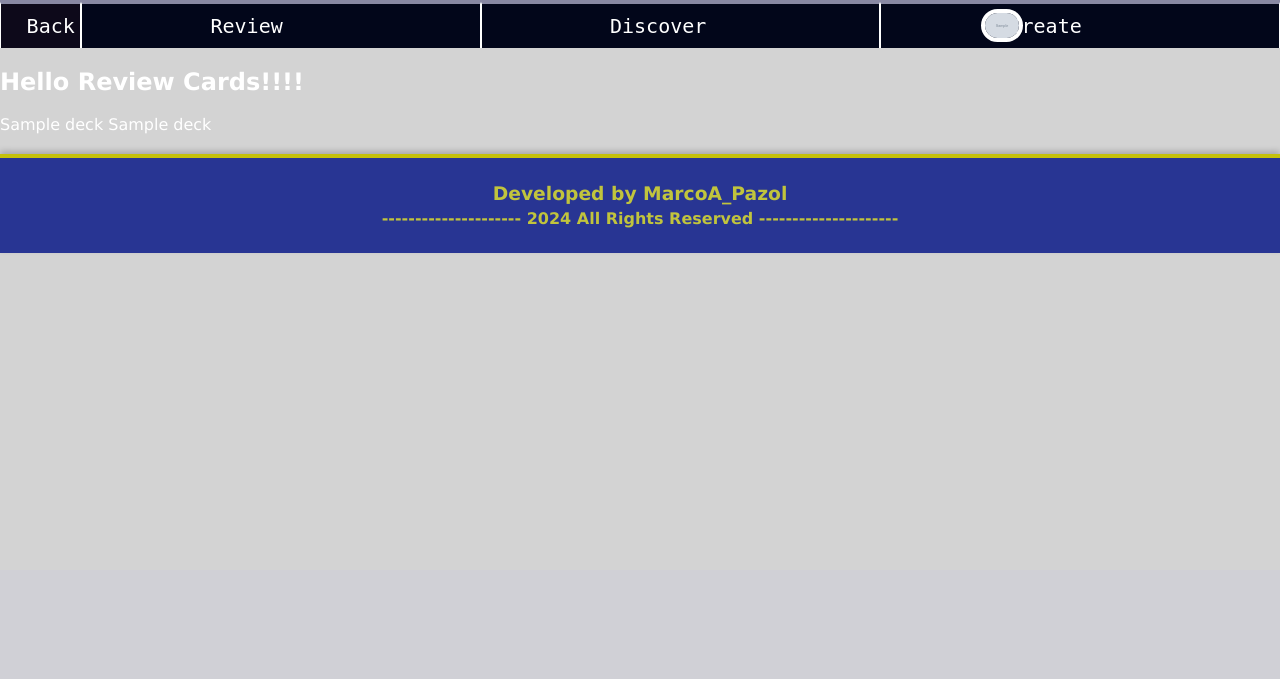
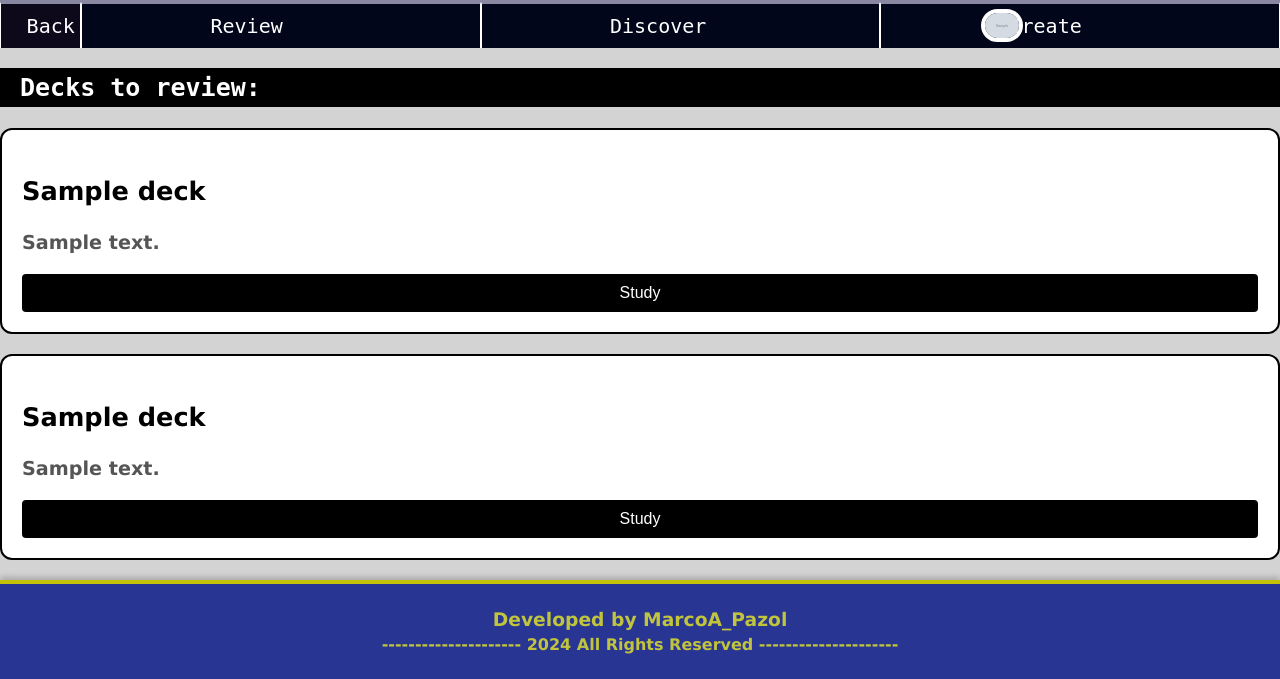
Before and after one commit to MarcoA-Pozol/Luabla, a Django app: page /cards/review/ in a window 1280 px wide. Shown: the part 230-909 px from the top of the page. Before the commit the page ends 483 px from the top, so only its background shows below. Run offline with Django 4.2, Linux system fonts and the light colour scheme; a user stored in the database is signed in; tables that the repository leaves empty hold one stand-in row (values such as "Sample post"); grey boxes marked "Sample" are stand-in pictures.

Commit message:
Style for the Cards review page

```diff
--- /dev/null
+++ b/App_Cards/static/styles/review_cards.css
@@ -0,0 +1,44 @@
+#title{
+    background-color: #000;
+    padding-block: 5px;
+    padding-left: 20px;
+    font-family: monospace;
+    font-size: 25px;
+}
+
+.deck {
+    border: 2px solid #000;
+    border-radius: 12px;
+    padding: 20px;
+    background-color: #ffffff;
+    color: #333;
+    margin-bottom: 20px;
+    text-align: left;
+  }
+
+  .deck h3 {
+    font-size: 1.6rem;
+    color: #000;
+    margin-bottom: 10px;
+  }
+
+  .deck h4 {
+    font-size: 1.2rem;
+    color: #555;
+    margin-bottom: 20px;
+  }
+
+  .deck button {
+    width: 100%;
+    font-size: 1rem;
+    padding: 10px 20px;
+    background-color: #000;
+    color: #fff;
+    border: none;
+    border-radius: 4px;
+    cursor: pointer;
+  }
+
+  .deck button:hover {
+    background-color: #333;
+  }
--- a/App_Cards/templates/discover_cards_group.html
+++ b/App_Cards/templates/discover_cards_group.html
@@ -7,6 +7,7 @@
     {% if decks %}
         <div class="decks-block">
             {% for deck in decks %}
+                {% if deck.author != user %}
                     <div class="deck">
                         <h3>{{deck.title}}</h3>
                         <h5>{{deck.author}}</h5>
@@ -22,6 +23,7 @@
                             <button type="submit">Add</button>
                         </form>
                     </div>
+                {% endif %}
             {% endfor %}
         </div>
     {% else %}
--- a/App_Cards/templates/review_cards.html
+++ b/App_Cards/templates/review_cards.html
@@ -2,19 +2,26 @@
 
 {% block cards_content %}
     {% load static %}
-    <h2>Hello Review Cards!!!!</h2>
+    <link rel="stylesheet" href="{% static 'styles/review_cards.css' %}">
+    <h2 id="title">Decks to review:</h2>
 
     {% if own_decks %}
         {% for own_deck in own_decks %}
-            {{ own_deck.title}}
-            {{ own_deck.content }}
+            <div class="deck">
+                <h3>{{ own_deck.title }}</h3>
+                <h4>{{ own_deck.description }}</h4>
+                <button>Study</button>
+            </div>
         {% endfor %}
     {% endif %}
 
     {% if decks %}
         {% for deck in decks %}
-            {{ deck.title}}
-            {{ deck.content }}
+            <div class="deck">
+                <h3>{{ deck.title}}</h3>
+                <h4>{{ deck.description }}</h4>
+                <button>Study</button>
+            </div>
         {% endfor %}
     {% endif %}
 {% endblock %}
--- a/App_Cards/views.py
+++ b/App_Cards/views.py
@@ -34,11 +34,11 @@ def create_card(request):
 
 @login_required
 def discover_decks(request):
-    #Get all cards groups from every author that are shareable.
-    # decks = Deck.objects.filter(is_shareable=True, author=request.user).all()
+    #Get all cards groups from every author that are shareable
+    user = request.user
     decks = Deck.objects.filter(is_shareable=True).all()
 
-    context = {'decks':decks}
+    context = {'decks':decks, 'user':user}
     return render(request, 'discover_cards_group.html', context)
 
 
```
Also changed, not shown: App_Cards/planning.txt (added, +18 -0 lines), tracking.txt (+5 -2 lines). Lines whose indentation alone changed are shown as unchanged.
